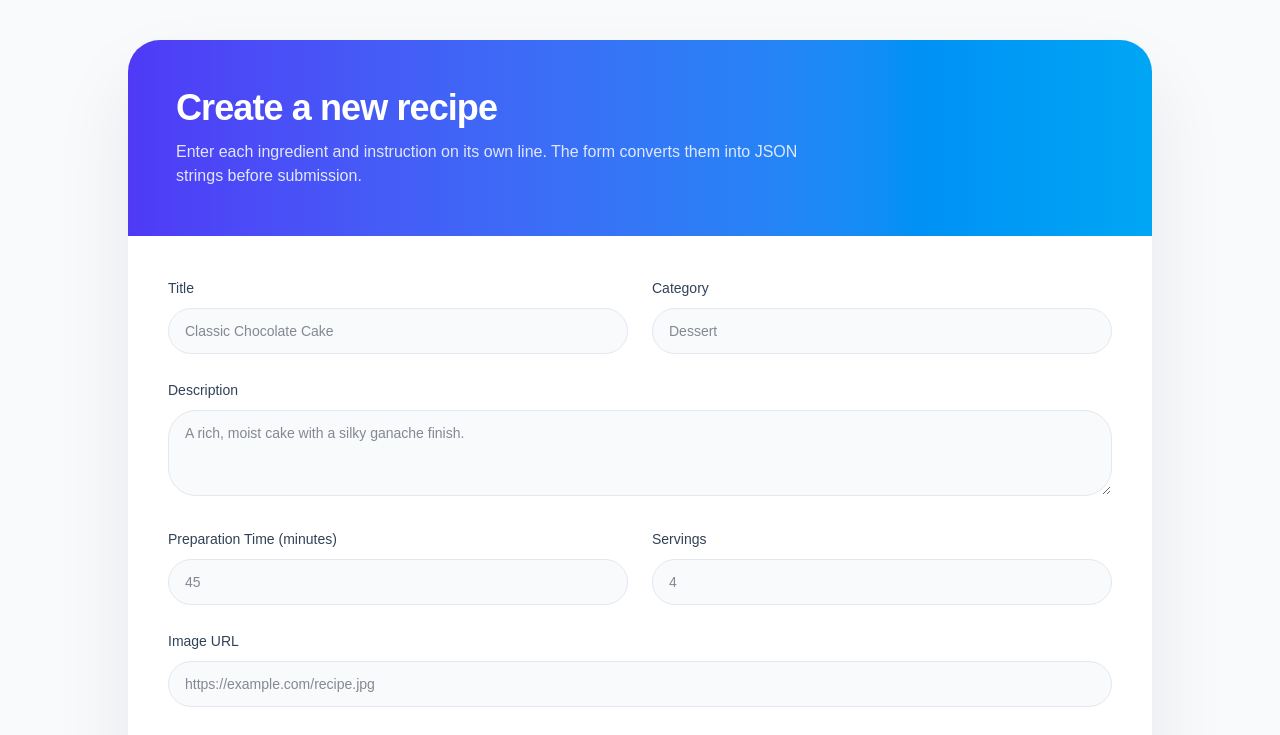
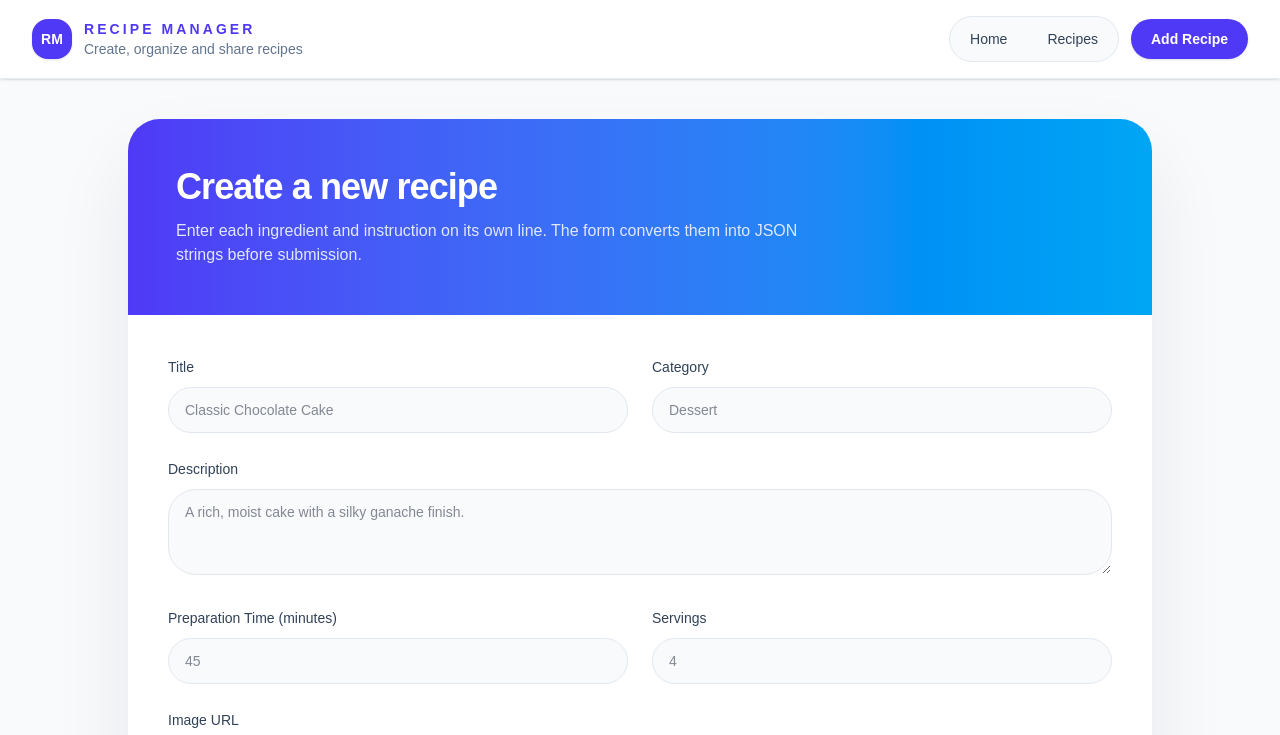
Before and after one commit to marinadibekova-spec/recipes-app, a Next.js app: page /recipes/new in a window 1280 px wide. Shown: the top 735 px of the page. Built offline with nearby package versions, Linux system fonts and the light colour scheme.

Commit message:
updated delete button and added navbar

```diff
--- a/app/layout.tsx
+++ b/app/layout.tsx
@@ -1,33 +1,36 @@
-import type { Metadata } from "next";
-import { Geist, Geist_Mono } from "next/font/google";
-import "./globals.css";
+import type { Metadata } from 'next'
+import { Geist, Geist_Mono } from 'next/font/google'
+import './globals.css'
+import Navbar from '@/components/Navbar'
 
 const geistSans = Geist({
-  variable: "--font-geist-sans",
-  subsets: ["latin"],
-});
+  variable: '--font-geist-sans',
+  subsets: ['latin'],
+})
 
 const geistMono = Geist_Mono({
-  variable: "--font-geist-mono",
-  subsets: ["latin"],
-});
+  variable: '--font-geist-mono',
+  subsets: ['latin'],
+})
 
 export const metadata: Metadata = {
-  title: "Create Next App",
-  description: "Generated by create next app",
-};
+  title: 'Recipe Manager',
+  description: 'Create, organize and manage recipes',
+}
 
 export default function RootLayout({
   children,
 }: Readonly<{
-  children: React.ReactNode;
+  children: React.ReactNode
 }>) {
   return (
-    <html
-      lang="en"
-      className={`${geistSans.variable} ${geistMono.variable} h-full antialiased`}
-    >
-      <body className="min-h-full flex flex-col">{children}</body>
+    <html lang="en">
+      <body
+        className={`${geistSans.variable} ${geistMono.variable} bg-slate-50 antialiased`}
+      >
+        <Navbar />
+        <main>{children}</main>
+      </body>
     </html>
-  );
+  )
 }
--- a/components/DeleteRecipeButton.jsx
+++ b/components/DeleteRecipeButton.jsx
@@ -5,17 +5,27 @@ import { useRouter } from 'next/navigation'
 
 export default function DeleteRecipeButton({ recipeId }) {
   const router = useRouter()
+  const [isModalOpen, setIsModalOpen] = useState(false)
   const [isDeleting, setIsDeleting] = useState(false)
   const [errorMessage, setErrorMessage] = useState('')
 
-  // Confirm deletion and remove the recipe through the API.
-  const handleDelete = async () => {
-    const isConfirmed = window.confirm('Are you sure you want to delete this recipe?')
+  // Open and close the confirmation modal.
+  const handleOpenModal = () => {
+    setErrorMessage('')
+    setIsModalOpen(true)
+  }
 
-    if (!isConfirmed) {
+  const handleCloseModal = () => {
+    if (isDeleting) {
       return
     }
 
+    setErrorMessage('')
+    setIsModalOpen(false)
+  }
+
+  // Delete the recipe after confirmation.
+  const handleDelete = async () => {
     setIsDeleting(true)
     setErrorMessage('')
 
@@ -40,7 +50,33 @@ export default function DeleteRecipeButton({ recipeId }) {
   }
 
   return (
-    <div className="space-y-3">
+    <>
+      {/* Delete action */}
+      <button
+        type="button"
+        onClick={handleOpenModal}
+        disabled={isDeleting}
+        className="inline-flex items-center justify-center rounded-full bg-red-600 px-5 py-2.5 text-sm font-semibold text-white shadow-sm transition hover:bg-red-700 disabled:cursor-not-allowed disabled:bg-red-300"
+      >
+        {isDeleting ? 'Deleting...' : 'Delete Recipe'}
+      </button>
+
+      {/* Confirmation modal */}
+      {isModalOpen ? (
+        <div className="fixed inset-0 z-50 flex items-center justify-center bg-slate-900/50 px-4">
+          <div
+            role="dialog"
+            aria-modal="true"
+            className="w-full max-w-md rounded-3xl bg-white p-6 shadow-2xl"
+          >
+            <div className="space-y-4">
+              <div>
+                <h2 className="text-xl font-semibold text-slate-900">Delete recipe</h2>
+                <p className="mt-2 text-sm leading-6 text-slate-500">
+                  Are you sure you want to delete this recipe?
+                </p>
+              </div>
+
               {/* Error state */}
               {errorMessage ? (
                 <div className="rounded-2xl border border-red-200 bg-red-50 px-4 py-3 text-sm text-red-700">
@@ -48,15 +84,28 @@ export default function DeleteRecipeButton({ recipeId }) {
                 </div>
               ) : null}
 
-      {/* Delete action */}
+              <div className="flex flex-col-reverse gap-3 sm:flex-row sm:justify-end">
+                <button
+                  type="button"
+                  onClick={handleCloseModal}
+                  disabled={isDeleting}
+                  className="inline-flex items-center justify-center rounded-full border border-slate-200 bg-white px-4 py-2.5 text-sm font-medium text-slate-700 transition hover:bg-slate-50 disabled:cursor-not-allowed disabled:opacity-60"
+                >
+                  Cancel
+                </button>
                 <button
                   type="button"
                   onClick={handleDelete}
                   disabled={isDeleting}
                   className="inline-flex items-center justify-center rounded-full bg-red-600 px-5 py-2.5 text-sm font-semibold text-white shadow-sm transition hover:bg-red-700 disabled:cursor-not-allowed disabled:bg-red-300"
                 >
-        {isDeleting ? 'Deleting...' : 'Delete Recipe'}
+                  {isDeleting ? 'Deleting...' : 'Delete'}
                 </button>
               </div>
+            </div>
+          </div>
+        </div>
+      ) : null}
+    </>
   )
 }
--- /dev/null
+++ b/components/Navbar.jsx
@@ -0,0 +1,49 @@
+import Link from 'next/link'
+
+export default function Navbar() {
+  return (
+    <header className="sticky top-0 z-40 border-b border-slate-200/80 bg-white/95 shadow-sm backdrop-blur">
+      <div className="mx-auto flex max-w-7xl flex-col gap-4 px-4 py-4 sm:px-6 lg:flex-row lg:items-center lg:justify-between lg:px-8">
+        {/* Brand */}
+        <div className="flex items-center justify-between gap-4">
+          <Link href="/" className="flex items-center gap-3">
+            <span className="flex h-10 w-10 items-center justify-center rounded-2xl bg-indigo-600 text-sm font-bold text-white shadow-sm">
+              RM
+            </span>
+            <div>
+              <p className="text-sm font-semibold uppercase tracking-[0.22em] text-indigo-600">
+                Recipe Manager
+              </p>
+              <p className="text-sm text-slate-500">Create, organize and share recipes</p>
+            </div>
+          </Link>
+        </div>
+
+        {/* Navigation */}
+        <nav className="flex flex-col gap-3 sm:flex-row sm:items-center sm:justify-between lg:justify-end">
+          <div className="flex flex-wrap items-center gap-2 rounded-full border border-slate-200 bg-slate-50 p-1">
+            <Link
+              href="/"
+              className="rounded-full px-4 py-2 text-sm font-medium text-slate-700 transition hover:bg-white hover:text-slate-900"
+            >
+              Home
+            </Link>
+            <Link
+              href="/recipes"
+              className="rounded-full px-4 py-2 text-sm font-medium text-slate-700 transition hover:bg-white hover:text-slate-900"
+            >
+              Recipes
+            </Link>
+          </div>
+
+          <Link
+            href="/recipes/new"
+            className="inline-flex items-center justify-center rounded-full bg-indigo-600 px-5 py-2.5 text-sm font-semibold text-white shadow-sm transition hover:bg-indigo-700"
+          >
+            Add Recipe
+          </Link>
+        </nav>
+      </div>
+    </header>
+  )
+}
```
Lines whose indentation alone changed are shown as unchanged.
